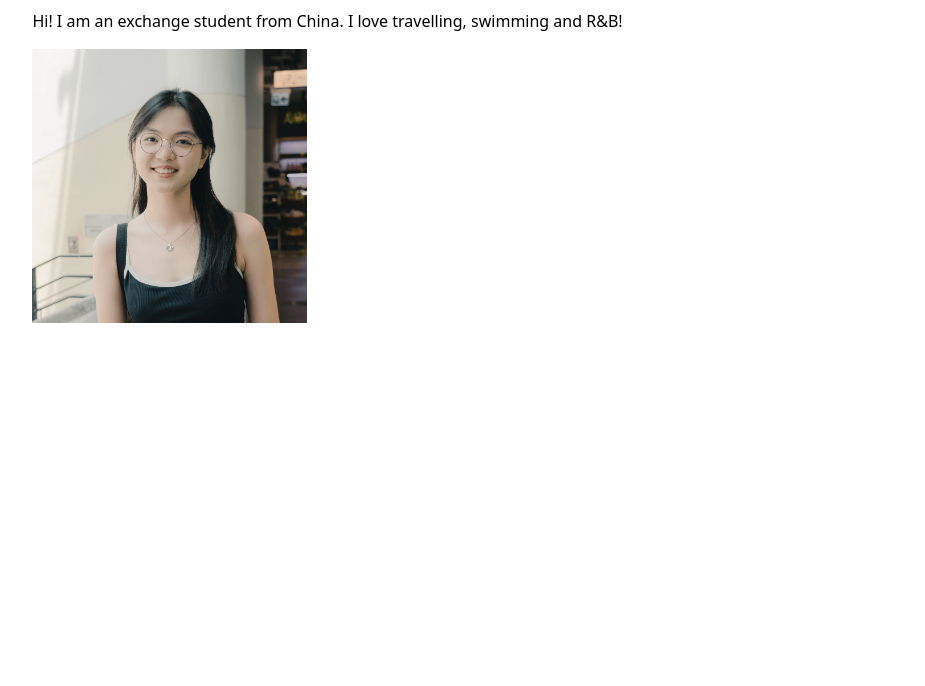
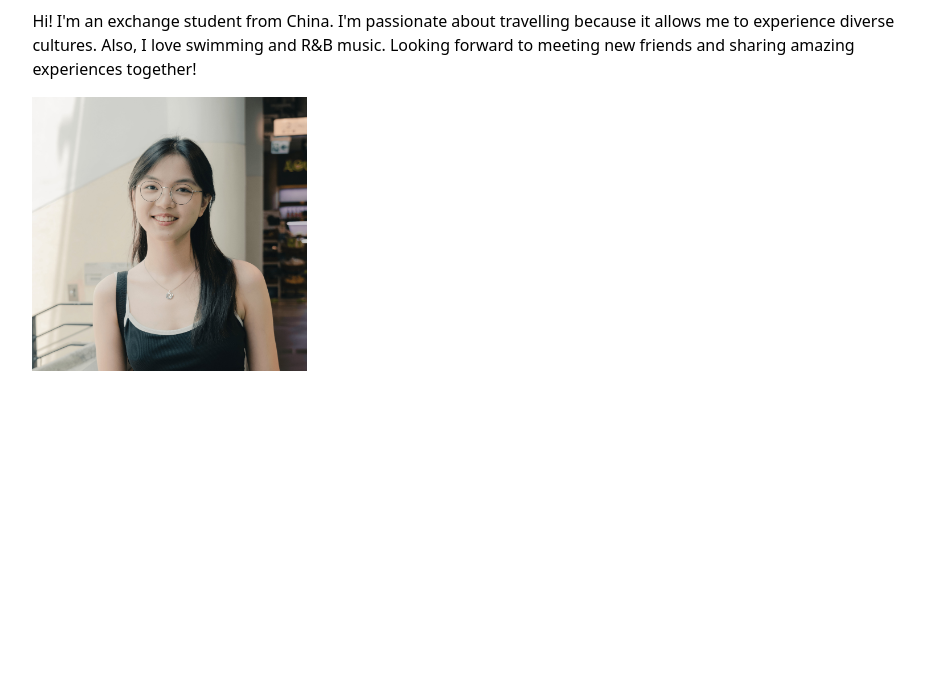
Before and after one commit to alkane7/portfolio, a plain HTML site: page index.html in a window 1280 px wide. Shown: the part 114-800 px from the top of the page, without its empty margins (150-1075 px from the left). Drawn offline with Linux system fonts and the light colour scheme.

Commit message:
Update index.html

```diff
--- a/index.html
+++ b/index.html
@@ -15,7 +15,7 @@
         <a href="cv/index.html">CV</a>
     </nav>
     <h1>Wanting Li</h1>
-    <p>Hi! I am an exchange student from China. I love travelling, swimming and R&B!</p>
+    <p>Hi! I'm an exchange student from China. I'm passionate about travelling because it allows me to experience diverse cultures. Also, I love swimming and R&B music. Looking forward to meeting new friends and sharing amazing experiences together!</p>
     <img src="images/wantingli.jpg" alt="A photo of me in Hongkong!" style="max-width: 30%; height: auto;">
 </body>
 </html>
```
